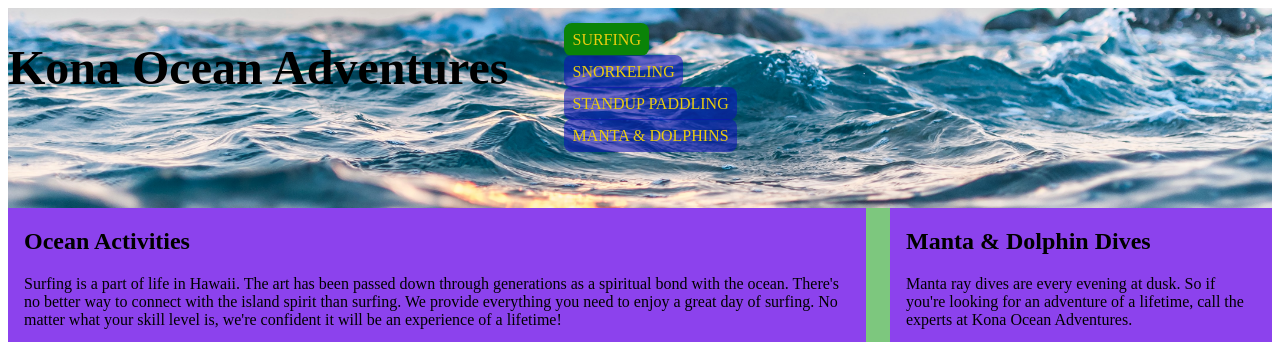
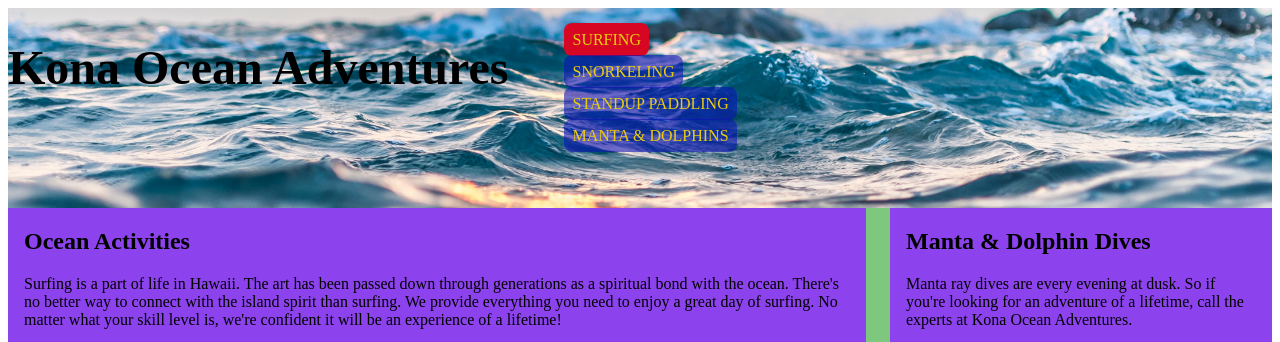
Before and after one commit to Edkmarciniak/BizPage-5, a plain HTML site: page index.html in a window 1280 px wide. In both pictures the pointer is over the link "SURFING". Shown: the top 342 px of the page. Drawn offline with Linux system fonts and the light colour scheme.

Commit message:
Change hover color

```diff
--- a/styles.css
+++ b/styles.css
@@ -40,7 +40,7 @@ padding: 0.5rem;
 border-radius: 0.5rem;
 }
  li a:hover {
-background-color:rgb(10, 131, 8);
+background-color:rgb(215, 7, 35);
 }
 main {
 margin: 0rem 0;
```
